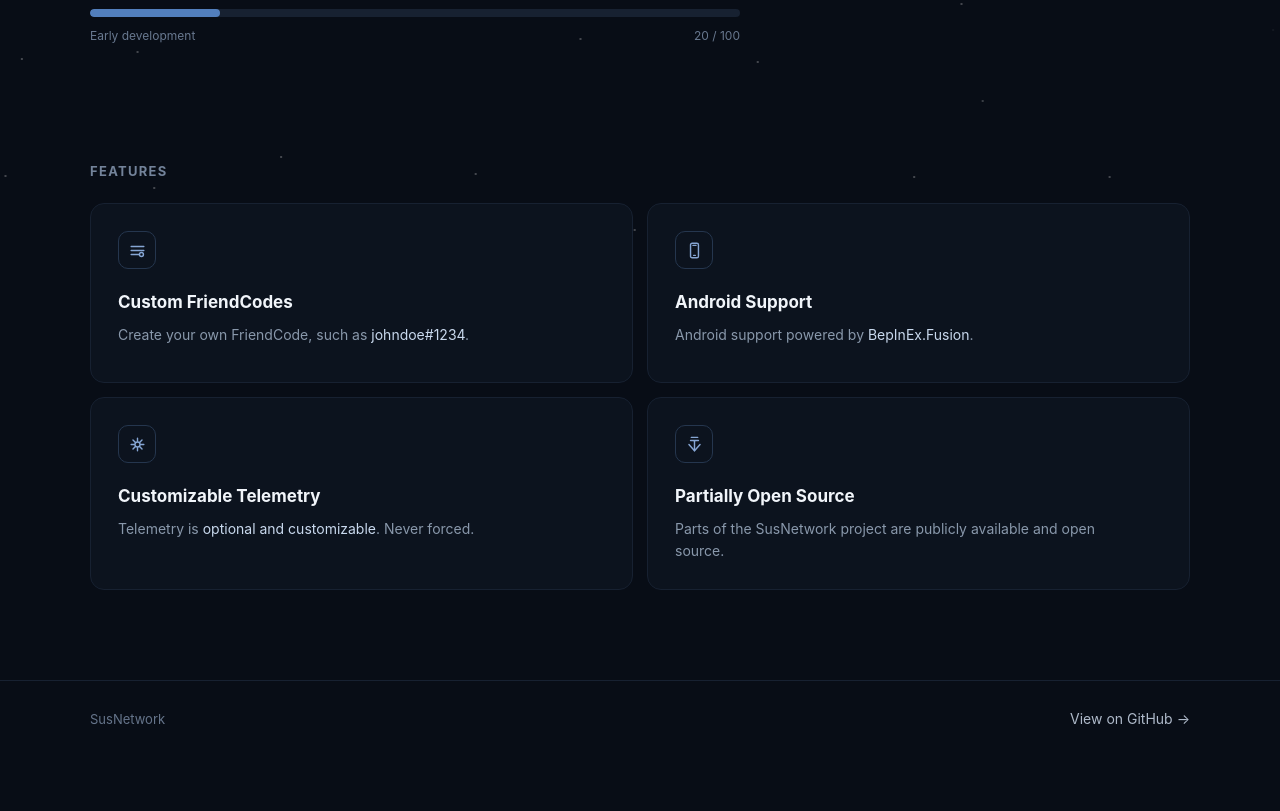
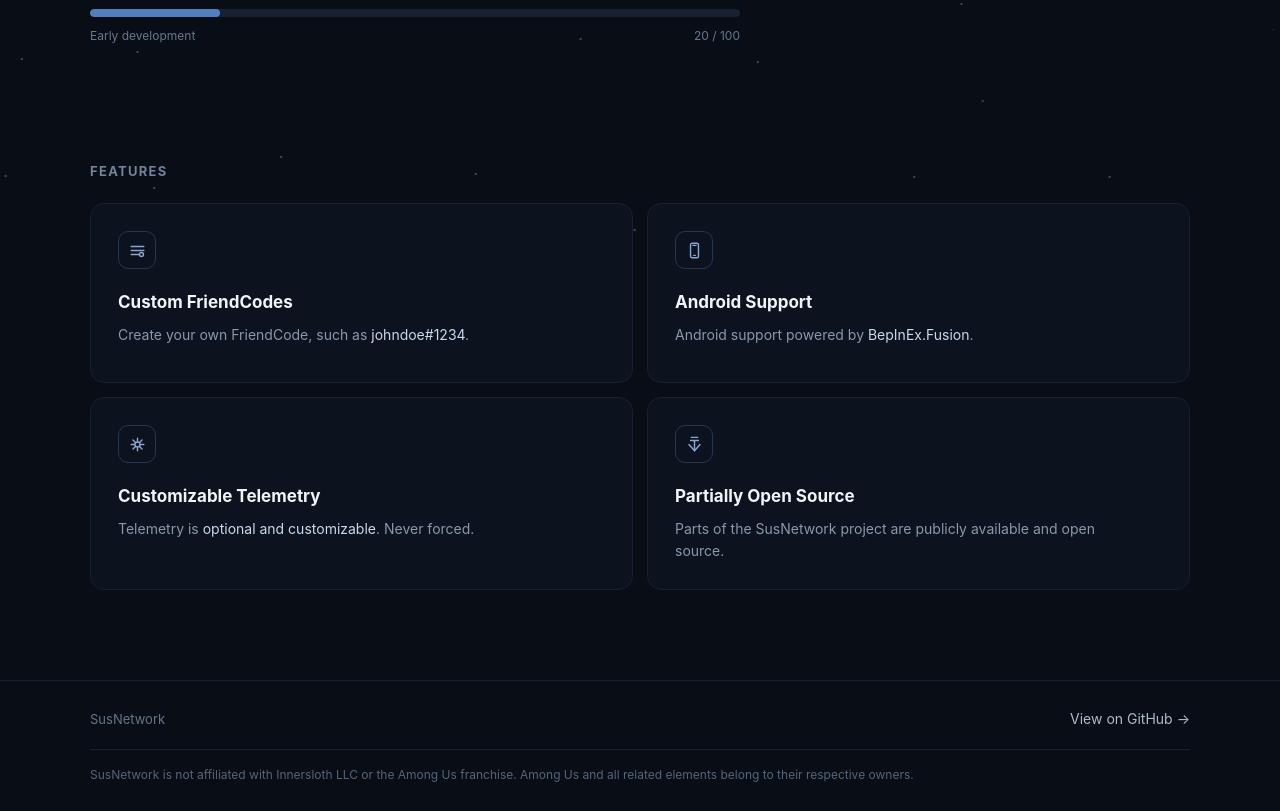
Before and after one commit to SusNetwork/Website, a plain HTML site: page index.html in a window 1280 px wide. Shown: the part 447-1258 px from the top of the page. Before the commit the page ends 1205 px from the top, so only its background shows below. Drawn offline with Linux system fonts and the light colour scheme.

Commit message:
add disclaimer

```diff
--- a/index.html
+++ b/index.html
@@ -49,6 +49,7 @@ section{padding:30px 0 90px}
 .highlight{color:#c9d9ee}
 footer{border-top:1px solid #172131;padding:27px 0;color:#65748a;font-size:13px}
 .footer-inner{display:flex;justify-content:space-between;align-items:center;gap:20px}
+.disclaimer{width:100%;margin-top:18px;padding-top:16px;border-top:1px solid #172131;color:#56657a;font-size:12px;line-height:1.5}
 @media(max-width:650px){
 .container,.nav-inner{width:min(100% - 28px,1100px)}
 .hero{padding:75px 0 65px}
@@ -133,6 +134,9 @@ h1{font-size:51px}
     <span>SusNetwork</span>
     <a class="github" href="https://github.com/SusNetwork" target="_blank" rel="noopener noreferrer">View on GitHub →</a>
   </div>
+  <div class="container">
+    <p class="disclaimer">SusNetwork is not affiliated with Innersloth LLC or the Among Us franchise. Among Us and all related elements belong to their respective owners.</p>
+  </div>
 </footer>
 <script>
 const particles = document.getElementById("particles");
```
